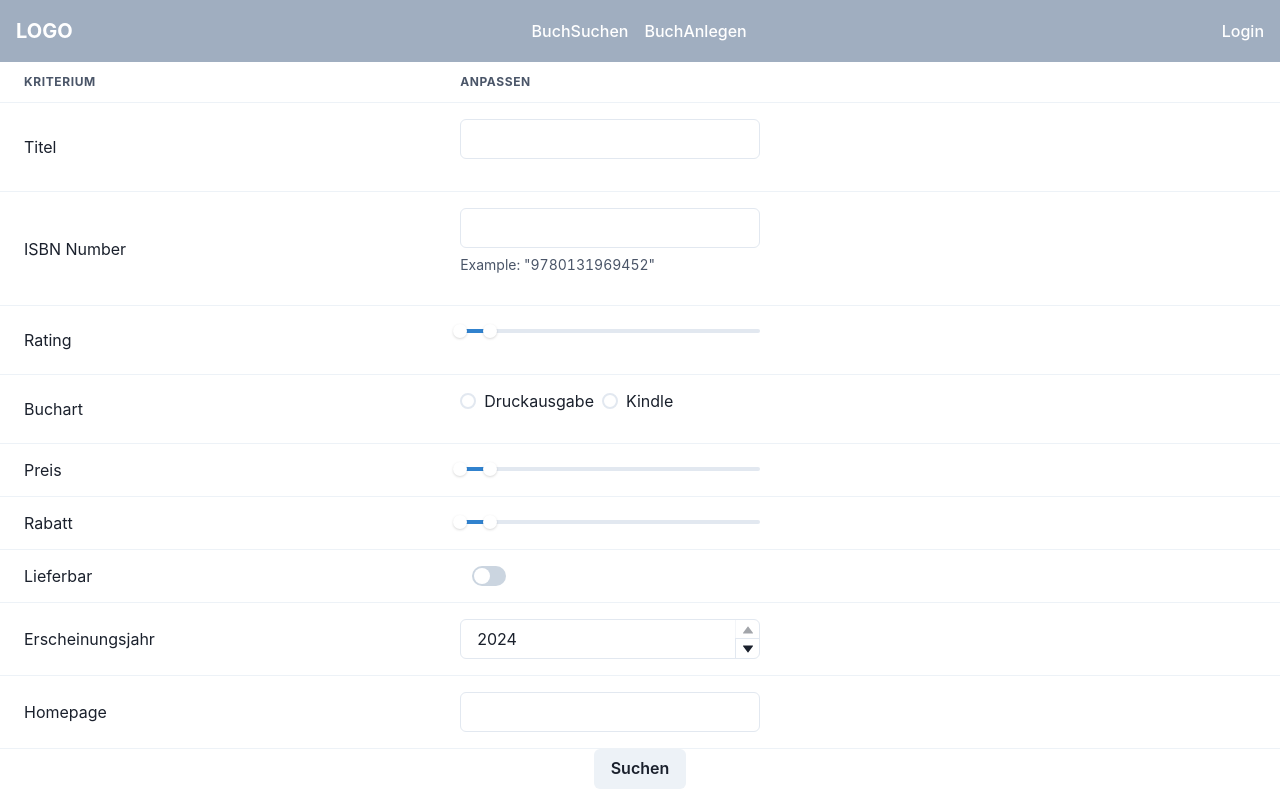
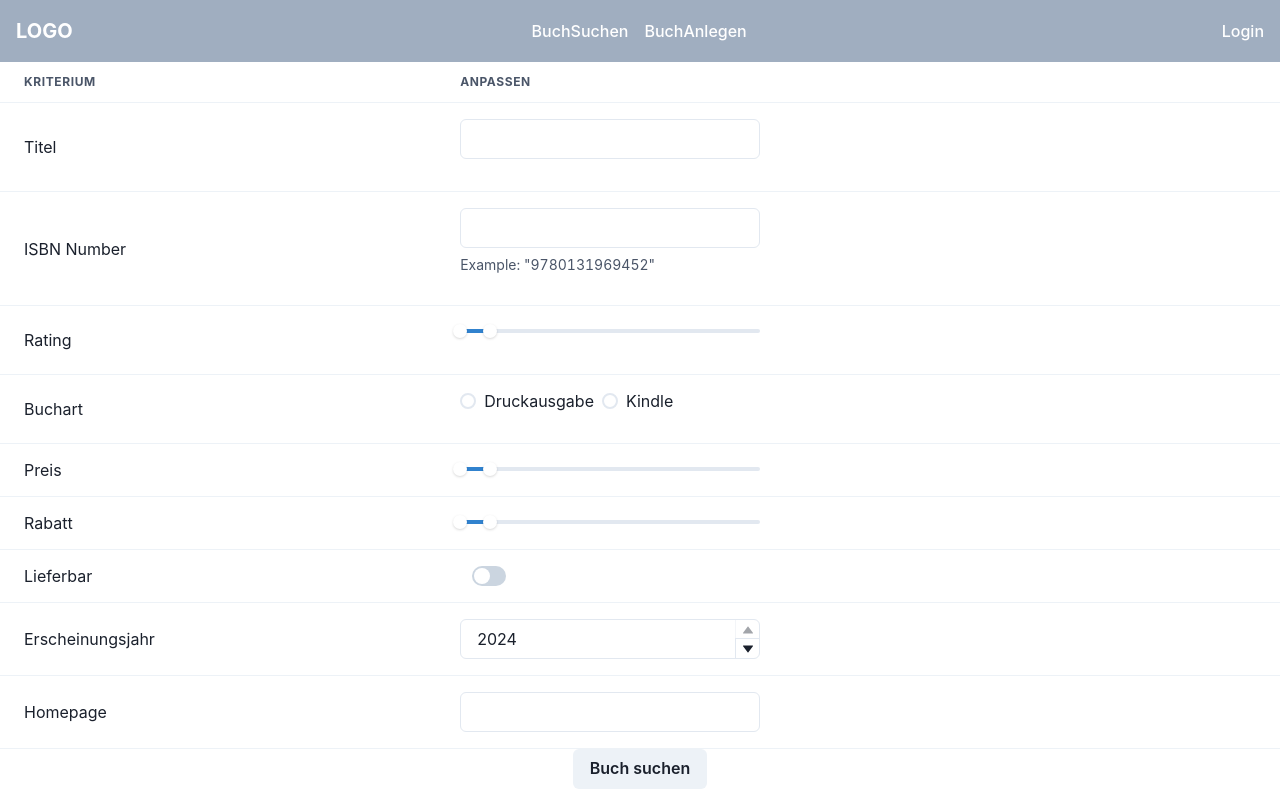
Before and after one commit to ngca1011/web-anwendung, a React (Vite) app: page /buchsuchen in a window 1280 px wide. Shown: the top 800 px of the page. Built offline with nearby package versions, Linux system fonts and the light colour scheme.

Commit message:
style: BuchSuchenPage mit Toast erweitern

```diff
--- a/src/pages/BuchSuchenPage.tsx
+++ b/src/pages/BuchSuchenPage.tsx
@@ -26,12 +26,15 @@ import {
     Box,
     RangeSliderFilledTrack,
     RangeSliderThumb,
+    useToast
   } from "@chakra-ui/react";
 
   const currentYear = new Date().getFullYear();
 
-  export default function Buchsuchen() {
-    return (
+  const Buchsuchen = () => {
+    const toast = useToast();
+
+      return (
       <div>
         <TableContainer>
           <Table variant="simple">
@@ -168,9 +171,23 @@ import {
           </Table>
         </TableContainer>
 
-        <Box display="flex" justifyContent="center" alignItems="center" marginBottom="4">
-      <Button colorScheme="gray">Suchen</Button>
-    </Box>
+    <Box display="flex" justifyContent="center" alignItems="center" marginBottom="4">
+        <Button
+          onClick={() => {
+            const examplePromise = new Promise((resolve) => {
+              setTimeout(() => resolve(200), 1000);
+            });
+
+            toast.promise(examplePromise, {
+              success: { title: 'Erfolgreich', description: 'Buch gefunden' },
+              error: { title: 'Fehler', description: 'Suche konnte nicht durchgeführt werden' },
+              loading: { title: 'Bitte warten', description: 'Vorgang wird ausgeführt' },
+            });
+          }}
+        >
+          Buch suchen
+        </Button>
+      </Box>
 
     <TableContainer>
   <Table variant='striped' colorScheme='gray'>
@@ -230,3 +247,4 @@ import {
     </div>
     );
   }
+  export default Buchsuchen;
```
